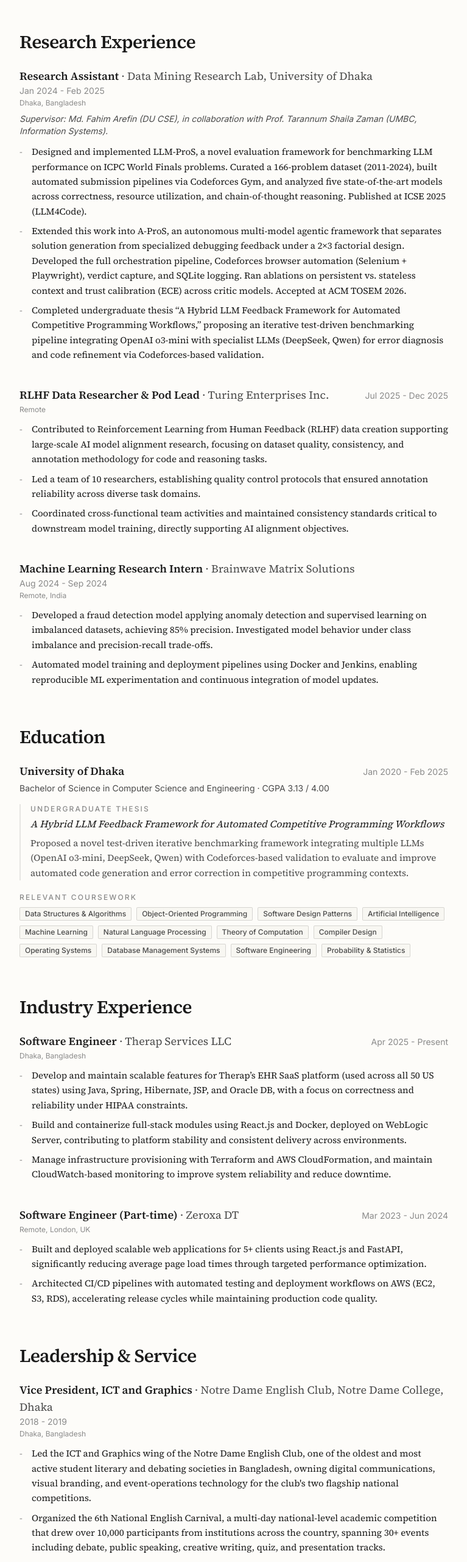
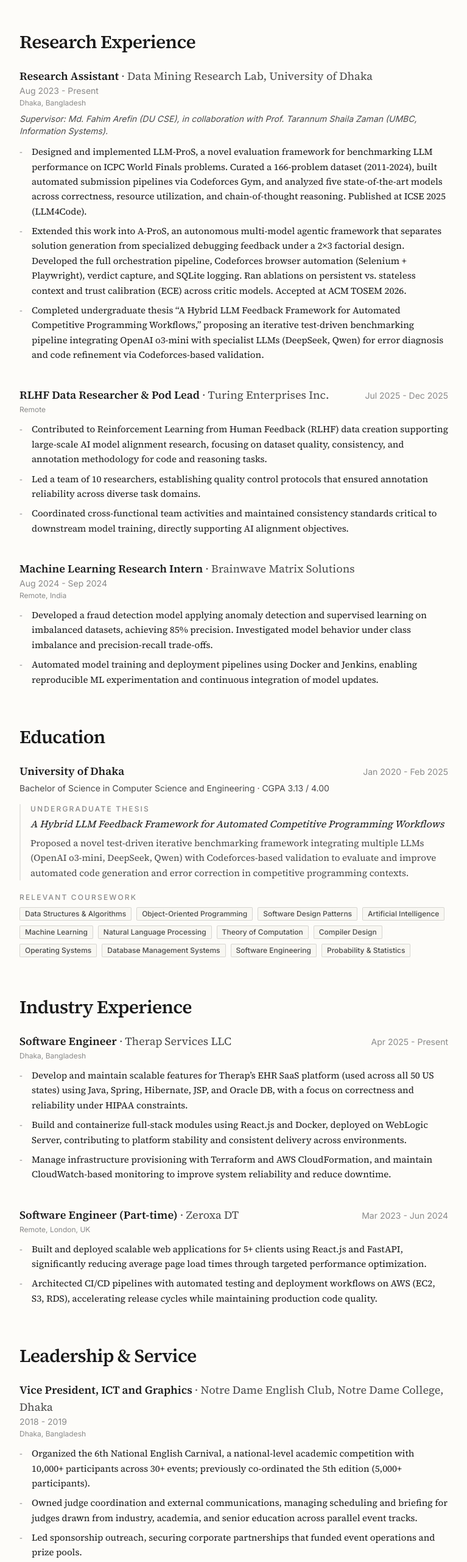
Before and after one commit to sifat-hossain-niloy/sifathossain.github.io, a Next.js app: page / in a window 1280 px wide. Shown: the part 1920-4482 px from the top of the page at 61% size, without its empty margins (256-1023 px from the left). Built offline with nearby package versions, Linux system fonts and the light colour scheme.

Commit message:
more concise experience section

```diff
--- a/src/content/experience.ts
+++ b/src/content/experience.ts
@@ -14,8 +14,8 @@
     org: 'Data Mining Research Lab, University of Dhaka',
     title: 'Research Assistant',
     location: 'Dhaka, Bangladesh',
-    start: 'Jan 2024',
-    end: 'Feb 2025',
+    start: 'Aug 2023',
+    end: 'Present',
     kind: 'research',
     supervisor:
       'Md. Fahim Arefin (DU CSE), in collaboration with Prof. Tarannum Shaila Zaman (UMBC, Information Systems).',
@@ -89,11 +89,9 @@
     end: '2019',
     kind: 'leadership',
     bullets: [
-      'Led the ICT and Graphics wing of the Notre Dame English Club, one of the oldest and most active student literary and debating societies in Bangladesh, owning digital communications, visual branding, and event-operations technology for the club\'s two flagship national competitions.',
-      'Organized the 6th National English Carnival, a multi-day national-level academic competition that drew over 10,000 participants from institutions across the country, spanning 30+ events including debate, public speaking, creative writing, quiz, and presentation tracks.',
-      'Owned end-to-end judge coordination and external communications: invited, briefed, and scheduled judges drawn from industry, academia, and senior education (university professors, corporate executives, and senior teachers), and served as the single point of contact ensuring fair and professional evaluation across parallel event tracks.',
-      'Led sponsorship acquisition for the event, securing partnerships with corporate sponsors that fully funded operations, logistics, and prize pools, and developed sponsor decks, outreach pipelines, and post-event reporting.',
-      'Previously co-ordinated the 5th National English Carnival (5,000+ participants), gaining the operational experience that informed the scaled-up 6th edition.',
+      'Organized the 6th National English Carnival, a national-level academic competition with 10,000+ participants across 30+ events; previously co-ordinated the 5th edition (5,000+ participants).',
+      'Owned judge coordination and external communications, managing scheduling and briefing for judges drawn from industry, academia, and senior education across parallel event tracks.',
+      'Led sponsorship outreach, securing corporate partnerships that funded event operations and prize pools.',
     ],
   },
 ];
```
